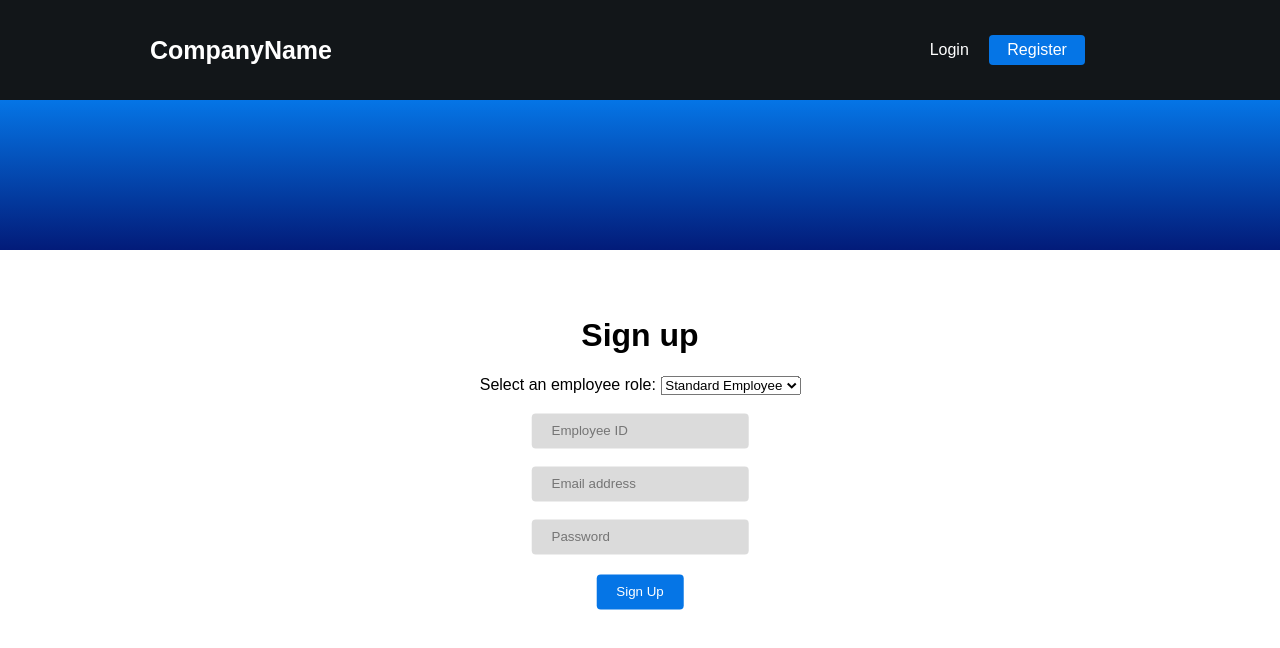
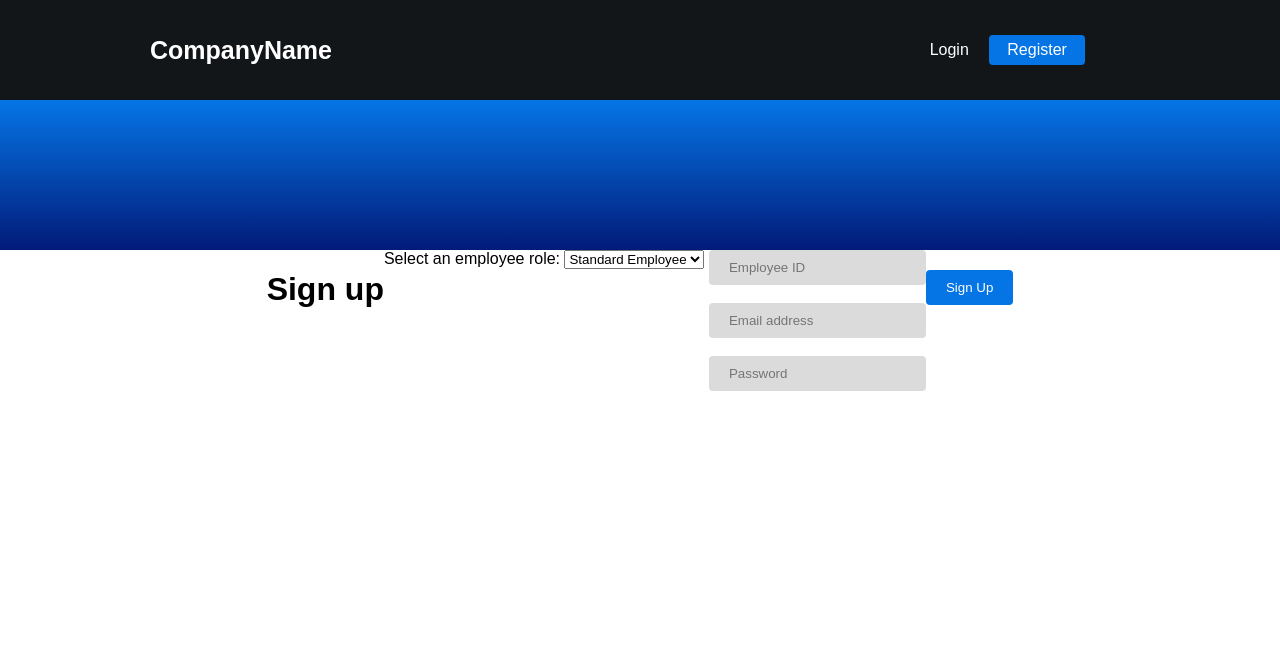
Before and after one commit to ShannonNoah/CSI-3140-Term-Project, a React (Create React App) app: page /Register in a window 1280 px wide. Shown: the top 648 px of the page. Built offline with nearby package versions, Linux system fonts and the light colour scheme.

Commit message:
Making styling compatible with attendance page

```diff
--- a/src/App.css
+++ b/src/App.css
@@ -1,7 +1,10 @@
+#root{
+  height:100vh;
+  display:flex;
+}
 .App {
-  width: 100%;
-  height: auto;
-  display: flex;
+  display:flex;
+  flex: 1 1 auto;
   flex-direction: column;
   font-family: Arial, Helvetica, sans-serif
 }
--- a/src/pages/CreateAttendanceRecord.js
+++ b/src/pages/CreateAttendanceRecord.js
@@ -6,7 +6,7 @@ function CreateAttendanceRecord() {
   return (<>
   <div className="color-block"></div>
   <h1>Create Attendance Record</h1>
-  <div class="form-box">
+  <div className="form-box">
       <form>
         <div class="input-group">
         &nbsp;
@@ -30,9 +30,7 @@ function CreateAttendanceRecord() {
                 <Link to="/LandingPage">
         <button>Go Back</button>
         </Link></div>
-
-
-    </div>
+  </div>
   </>)
 }
   export default CreateAttendanceRecord
--- a/src/pages/CreateEmployeeRecord.js
+++ b/src/pages/CreateEmployeeRecord.js
@@ -38,10 +38,7 @@ function CreateEmployeeRecord() {
                 <Link to="/LandingPage">
         <button>Go Back</button>
         </Link></div>
-
-
-    </div>
-
+  </div>
   </>)
 }
   export default CreateEmployeeRecord
--- a/src/pages/CreateTransaction.js
+++ b/src/pages/CreateTransaction.js
@@ -6,7 +6,7 @@ function CreateTransaction() {
   return (<>
 <div className="color-block"></div>
   <h1>Create Transaction Record</h1>
-  <div class="form-box">
+  <div className="form-box">
       <form>
         <div class="input-group">
         &nbsp;
--- a/src/styles/login.css
+++ b/src/styles/login.css
@@ -4,14 +4,18 @@
     height: 150px;
 
 }
-
-.form-box {
+.form-box{
+    display:flex;
+    width: 100%;
+    justify-content: center;
+}
+/* .form-box {
     position: absolute;
     left: 50%;
     transform: translate(-50%, 50%);
     padding: 70px 60px 70px;
     text-align: center;
-}
+} */
 
 .search{
     position: absolute;
```
